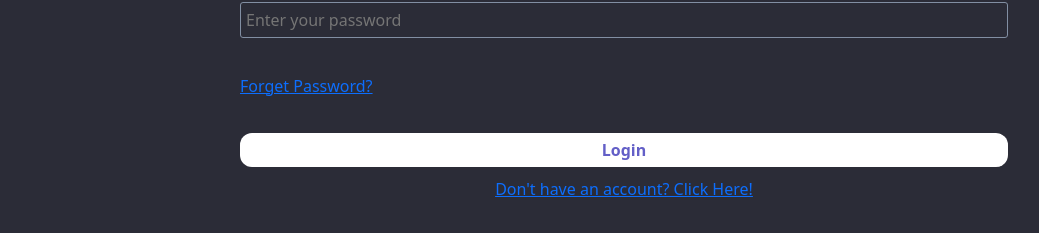
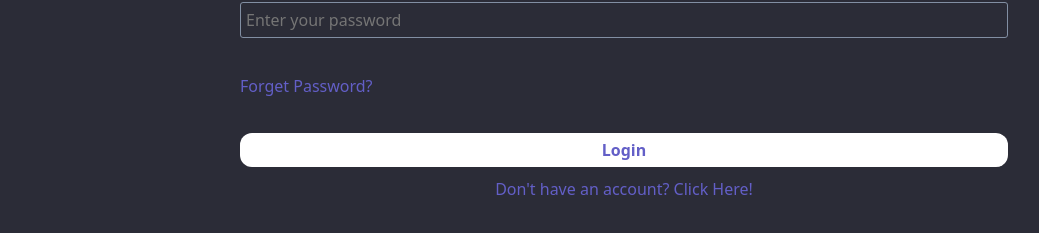
Before and after one commit to KarthyV/kanban-client, a React (Vite) app: page /login in a window 1280 px wide. Shown: the part 419-652 px from the top of the page, without its empty margins (16-1055 px from the left). Built offline with nearby package versions, Linux system fonts and the light colour scheme.

Commit message:
Link Tag text Decoration & font color changed

```diff
--- a/src/components/Login.jsx
+++ b/src/components/Login.jsx
@@ -68,13 +68,20 @@ const Login = () => {
           />
           <p> {errors.password && touched.password ? errors.password : null}</p>
           <p className="forget_pass">
-            <Link to="/forget-password">Forget Password?</Link>
+            <Link
+              style={{ textDecoration: "none", color: "#635FC7" }}
+              to="/forget-password"
+            >
+              Forget Password?
+            </Link>
           </p>
         </div>
         <button type="submit">Login</button>
       </form>
       <p>
-        <Link to="/signup">Don't have an account? Click Here!</Link>
+        <Link style={{ textDecoration: "none", color: "#635FC7" }} to="/signup">
+          Don't have an account? Click Here!
+        </Link>
       </p>
     </div>
   );
--- a/src/components/Signup.jsx
+++ b/src/components/Signup.jsx
@@ -71,7 +71,9 @@ const SignUp = () => {
         <button type="submit">SignUp</button>
       </form>
       <p>
-        <Link to="/login">Already have an account? Login</Link>
+        <Link style={{ textDecoration: "none", color: "#635FC7" }} to="/login">
+          Already have an account? Login
+        </Link>
       </p>
     </div>
   );
```
